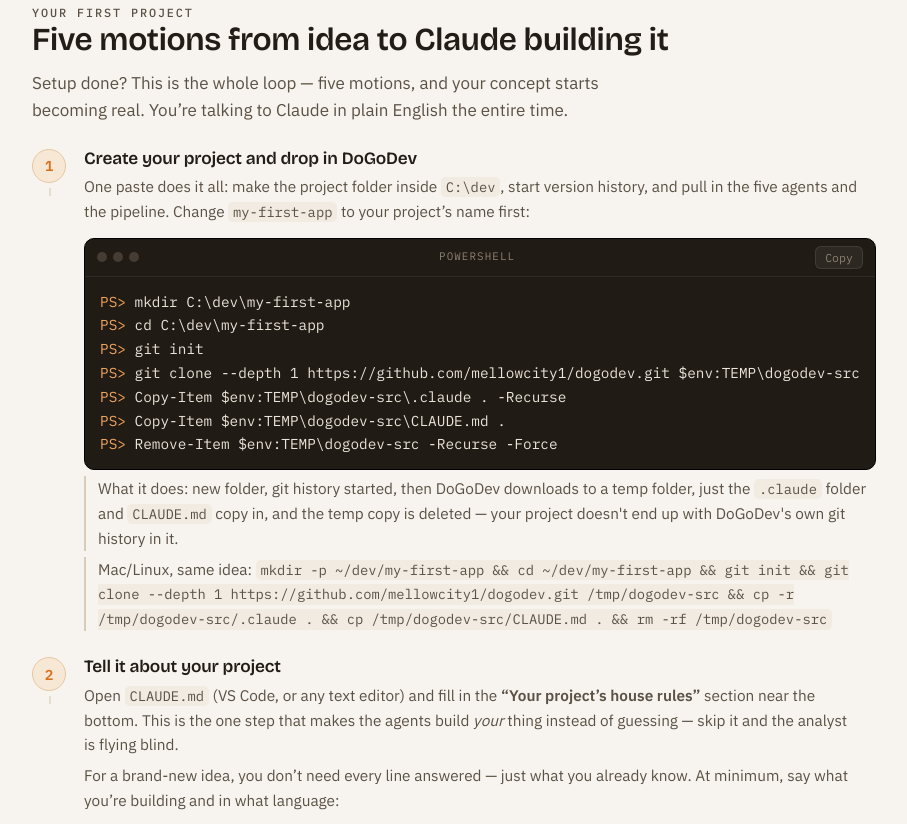
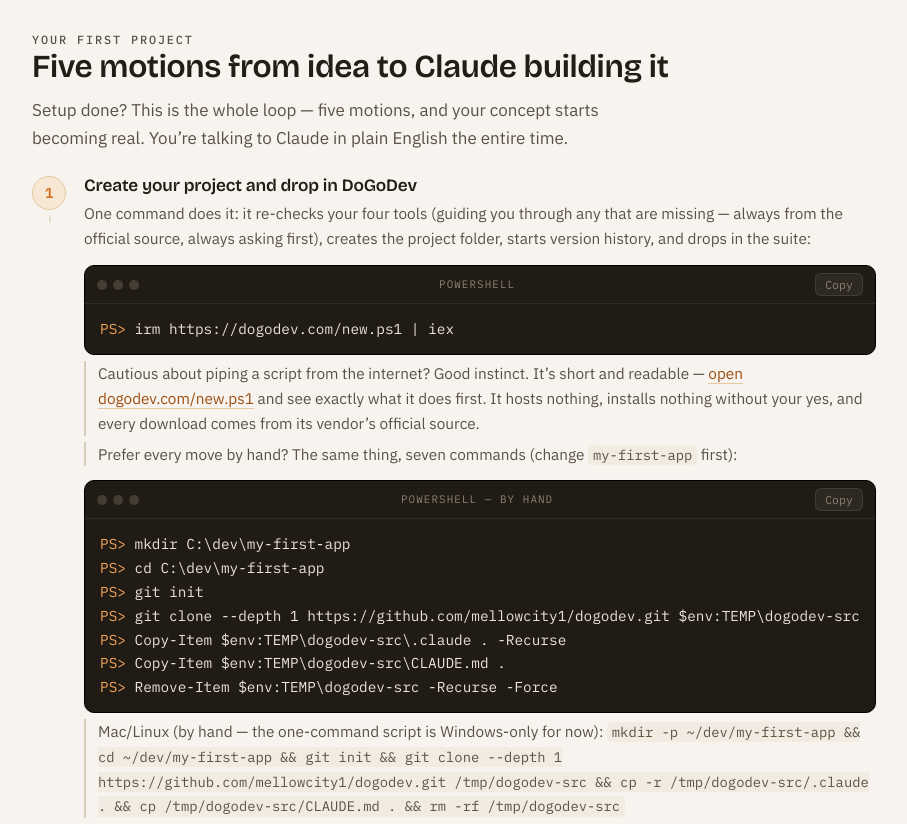
Before and after one commit to mellowcity1/dogodev, a plain HTML site: page site/index.html in a window 1280 px wide. Shown: the part 2368-3192 px from the top of the page, without its empty margins (220-1127 px from the left). Drawn offline with nearby package versions, Linux system fonts and the light colour scheme.

Commit message:
Single-command install: new.ps1 bootstrap, hosted with the site
irm https://dogodev.com/new.ps1 | iex -- checks Node>=22.5/Git/Claude Code, GUIDES any missing install (winget vendor manifests or the official download page for Node/Git; Anthropic's own installer for Claude Code), checks git identity, then scaffolds the project (C:\dev\<name>, git init -b main, suite copied via temp clone). Design constraint honored: DoGoDev hosts nothing but this script -- no binaries, no version policing; every download comes from its vendor and /setup-check verifies the result. Nothing installs without an explicit yes, PS 5.1-safe, ASCII-only, safe to re-run (verified idempotent).

Tested: parse check, all detection functions against a real machine (Node+Git present, claude absent), scaffold + re-run idempotency + temp cleanup. The interactive prompts and install paths can't be exercised from a non-interactive session -- that's Greg's other-laptop test.

Page: the one-liner is now motion 1's primary path with a read-it-first note for the security-minded; the 7-command manual block and Mac/Linux variant stay as the by-hand alternative. README gets the same. SWA config serves .ps1 as text/plain so irm receives a string. v0.5.

```diff
--- a/site/index.html
+++ b/site/index.html
@@ -210,7 +210,7 @@
       <div class="bar"><i id="bar"></i></div>
     </div>
     <div class="section-head" style="margin-top:2px">
-      <p><b>Four steps</b> and your machine is ready to build. Tap any item to open the how-to; tick the box on the left as you finish — this page remembers your place. Everything here is free except one — Claude Code needs a paid plan, covered on its own step below. (GitHub and VS Code? They can wait — see “When you’re ready,” further down.)</p>
+      <p><b>Four steps</b> and your machine is ready to build. Tap any item to open the how-to; tick the box on the left as you finish — this page remembers your place. Everything here is free except one — Claude Code needs a paid plan, covered on its own step below. (GitHub and VS Code? They can wait — see “When you’re ready,” further down.) In a hurry? The one-command start in “Your first project” below re-checks all four and guides any you’re missing.</p>
     </div>
     <div class="list-tools"><button class="toggle-all" id="toggleAll" type="button">Expand all</button></div>
 
@@ -306,8 +306,12 @@
     <div class="walk">
       <div class="walk-step"><div class="walk-num">1</div><div class="walk-body">
         <h3>Create your project and drop in DoGoDev</h3>
-        <p>One paste does it all: make the project folder inside <code>C:\dev</code>, start version history, and pull in the five agents and the pipeline. Change <code>my-first-app</code> to your project’s name first:</p>
+        <p>One command does it: it re-checks your four tools (guiding you through any that are missing — always from the official source, always asking first), creates the project folder, starts version history, and drops in the suite:</p>
         <div class="term"><div class="term-bar"><div class="term-dots"><i></i><i></i><i></i></div><span class="term-label">PowerShell</span><button class="copy" type="button">Copy</button></div>
+          <pre><span class="prompt">PS&gt; </span><span class="cmd">irm https://dogodev.com/new.ps1 | iex</span></pre></div>
+        <p class="aside">Cautious about piping a script from the internet? Good instinct. It’s short and readable — <a href="/new.ps1" target="_blank" rel="noopener">open dogodev.com/new.ps1</a> and see exactly what it does first. It hosts nothing, installs nothing without your yes, and every download comes from its vendor’s official source.</p>
+        <p class="aside">Prefer every move by hand? The same thing, seven commands (change <code>my-first-app</code> first):</p>
+        <div class="term"><div class="term-bar"><div class="term-dots"><i></i><i></i><i></i></div><span class="term-label">PowerShell — by hand</span><button class="copy" type="button">Copy</button></div>
           <pre><span class="prompt">PS&gt; </span><span class="cmd">mkdir C:\dev\my-first-app</span>
 <span class="prompt">PS&gt; </span><span class="cmd">cd C:\dev\my-first-app</span>
 <span class="prompt">PS&gt; </span><span class="cmd">git init</span>
@@ -315,8 +319,7 @@
 <span class="prompt">PS&gt; </span><span class="cmd">Copy-Item $env:TEMP\dogodev-src\.claude . -Recurse</span>
 <span class="prompt">PS&gt; </span><span class="cmd">Copy-Item $env:TEMP\dogodev-src\CLAUDE.md .</span>
 <span class="prompt">PS&gt; </span><span class="cmd">Remove-Item $env:TEMP\dogodev-src -Recurse -Force</span></pre></div>
-        <p class="aside">What it does: new folder, git history started, then DoGoDev downloads to a temp folder, just the <code>.claude</code> folder and <code>CLAUDE.md</code> copy in, and the temp copy is deleted — your project doesn't end up with DoGoDev's own git history in it.</p>
-        <p class="aside">Mac/Linux, same idea: <code>mkdir -p ~/dev/my-first-app &amp;&amp; cd ~/dev/my-first-app &amp;&amp; git init &amp;&amp; git clone --depth 1 https://github.com/mellowcity1/dogodev.git /tmp/dogodev-src &amp;&amp; cp -r /tmp/dogodev-src/.claude . &amp;&amp; cp /tmp/dogodev-src/CLAUDE.md . &amp;&amp; rm -rf /tmp/dogodev-src</code></p>
+        <p class="aside">Mac/Linux (by hand — the one-command script is Windows-only for now): <code>mkdir -p ~/dev/my-first-app &amp;&amp; cd ~/dev/my-first-app &amp;&amp; git init &amp;&amp; git clone --depth 1 https://github.com/mellowcity1/dogodev.git /tmp/dogodev-src &amp;&amp; cp -r /tmp/dogodev-src/.claude . &amp;&amp; cp /tmp/dogodev-src/CLAUDE.md . &amp;&amp; rm -rf /tmp/dogodev-src</code></p>
       </div></div>
       <div class="walk-step"><div class="walk-num">2</div><div class="walk-body">
         <h3>Tell it about your project</h3>
@@ -402,7 +405,7 @@
   <footer>
     <div class="fmark"><span aria-hidden="true">🔥</span> Do<b>Go</b>Dev</div>
     <p>Small, guided dev tooling for building with Claude.</p>
-    <p class="gloss">dogo — Swahili for <em>small</em>. Part of the dogomoto family. · Draft front door, v0.4</p>
+    <p class="gloss">dogo — Swahili for <em>small</em>. Part of the dogomoto family. · Draft front door, v0.5</p>
   </footer>
 
 </div>
--- a/site/staticwebapp.config.json
+++ b/site/staticwebapp.config.json
@@ -3,5 +3,8 @@
   "globalHeaders": {
     "X-Content-Type-Options": "nosniff",
     "Referrer-Policy": "strict-origin-when-cross-origin"
+  },
+  "mimeTypes": {
+    ".ps1": "text/plain; charset=utf-8"
   }
 }
```
Also changed, not shown: 2 other files.
